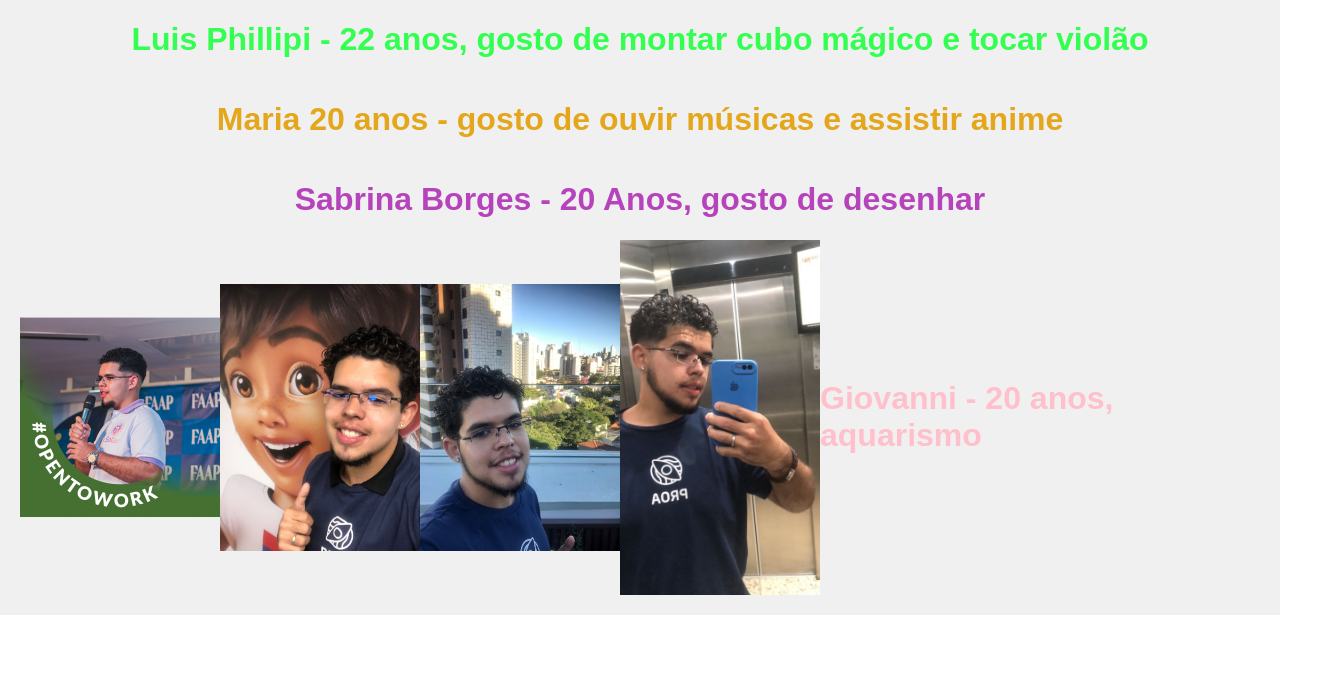
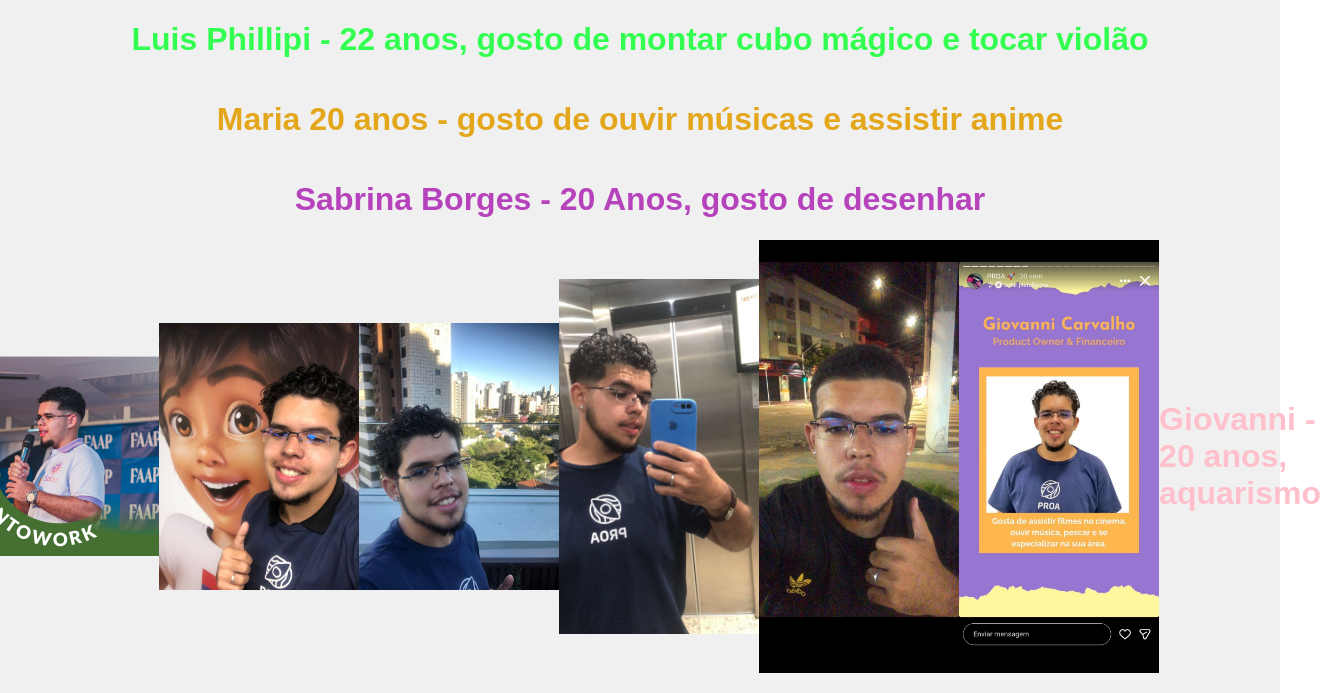
Before and after one commit to VictorBFontes/Projeto-grupal-1, a plain HTML site: page index.html in a window 1280 px wide. Shown: the part 696-1389 px from the top of the page, 1321 px wide, since content can reach past the window. Before the commit the page ends 1311 px from the top, so only its background shows below. Drawn offline with Linux system fonts and the light colour scheme.

Commit message:
Add imagens giovanni

```diff
--- a/index.html
+++ b/index.html
@@ -25,6 +25,8 @@
             <img src="/giovanni 2.jpeg" alt="Giovanni" width="200">
             <img src="/giovanni 3.jpeg" alt="Giovanni" width="200">
             <img src="/giovanni 4.jpeg" alt="Giovanni" width="200">
+            <img src="/giovanni 5.jpeg" alt="Giovanni" width="200">
+            <img src="/giovanni 6.jpeg" alt="Giovanni" width="200">
             <h1 style="color: pink;">Giovanni - 20 anos, aquarismo</h1>
         </div>
     </main>
```
Also changed, not shown: giovanni 5.jpeg (added), giovanni 6.jpeg (added).
